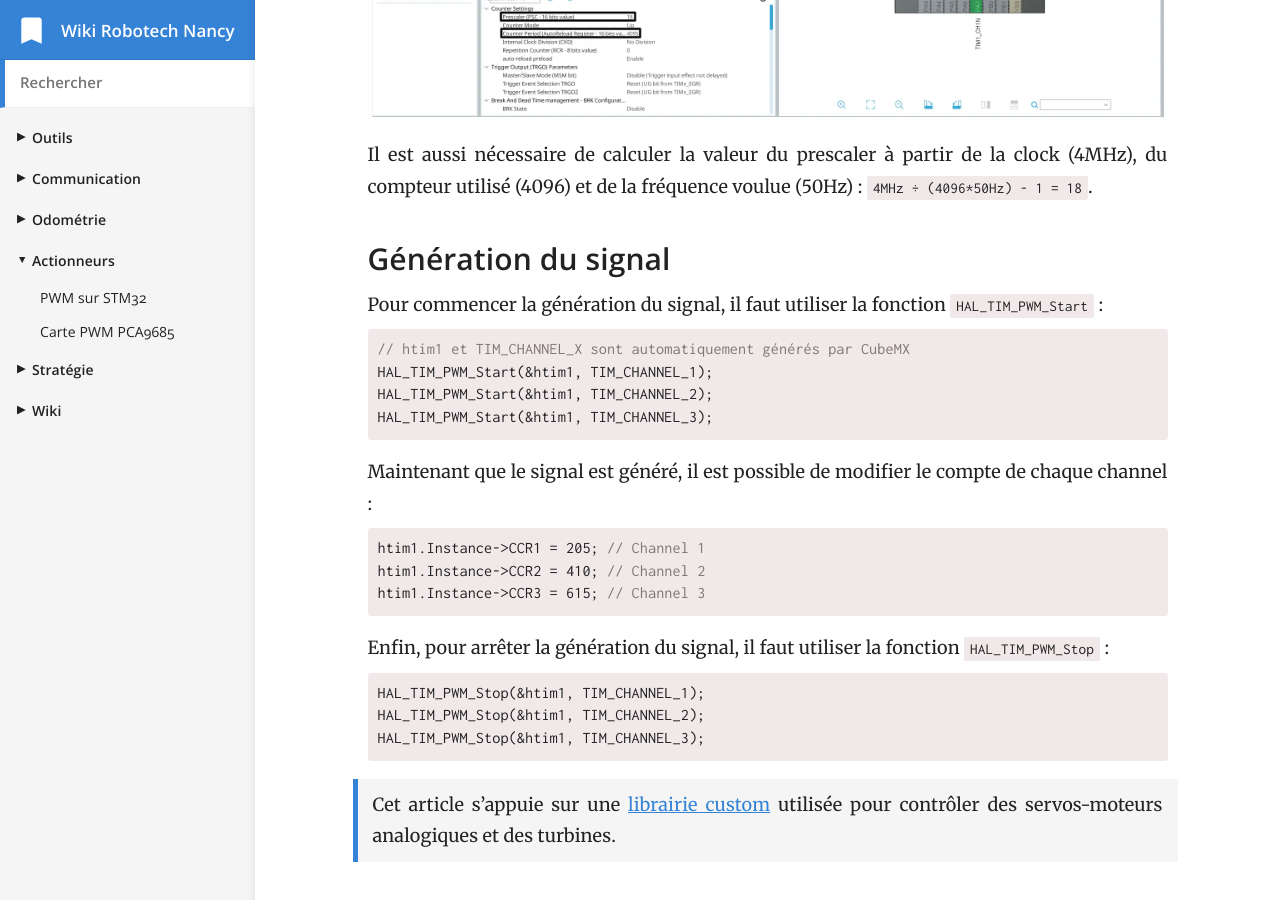
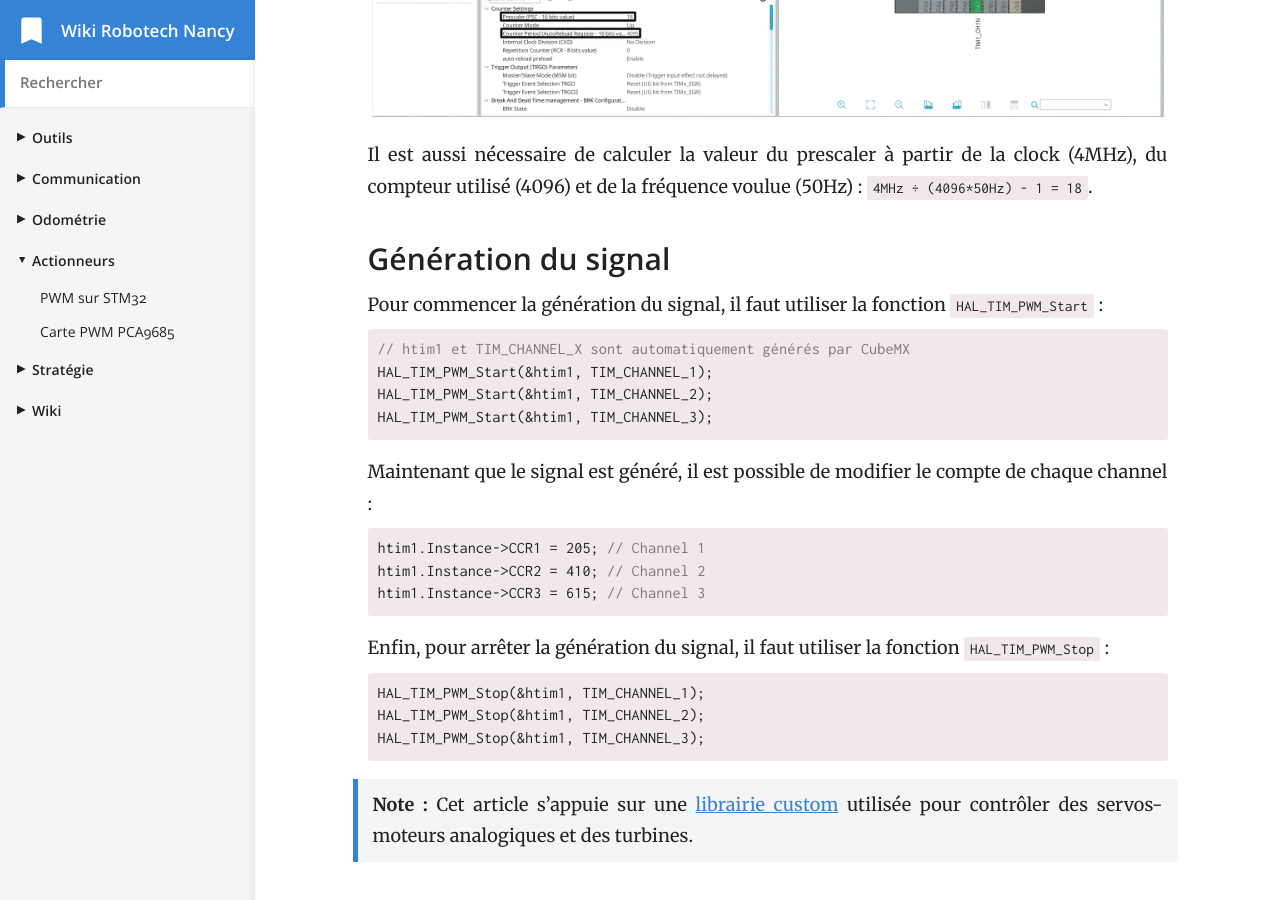
Before and after one commit to RobotechNancy/robotechnancy.github.io, a Jekyll site: the page built from _docs/actionneurs/pwm.md, in a window 1280 px wide and 900 px high, scrolled down 1925 px. Built offline with Jekyll 4.4.1, drawn with Linux system fonts in a browser that asks for light colours.

Commit message:
Missing quote block

````diff
--- a/_docs/actionneurs/pwm.md
+++ b/_docs/actionneurs/pwm.md
@@ -51,5 +51,5 @@ HAL_TIM_PWM_Stop(&htim1, TIM_CHANNEL_2);
 HAL_TIM_PWM_Stop(&htim1, TIM_CHANNEL_3);
 ```
 
-> Cet article s'appuie sur une [librairie custom](https://github.com/RobotechNancy/Actionneurs/blob/master/PWM){:target="_blank"}
+> **Note :** Cet article s'appuie sur une [librairie custom](https://github.com/RobotechNancy/Actionneurs/blob/master/PWM){:target="_blank"}
 utilisée pour contrôler des servos-moteurs analogiques et des turbines.
````
